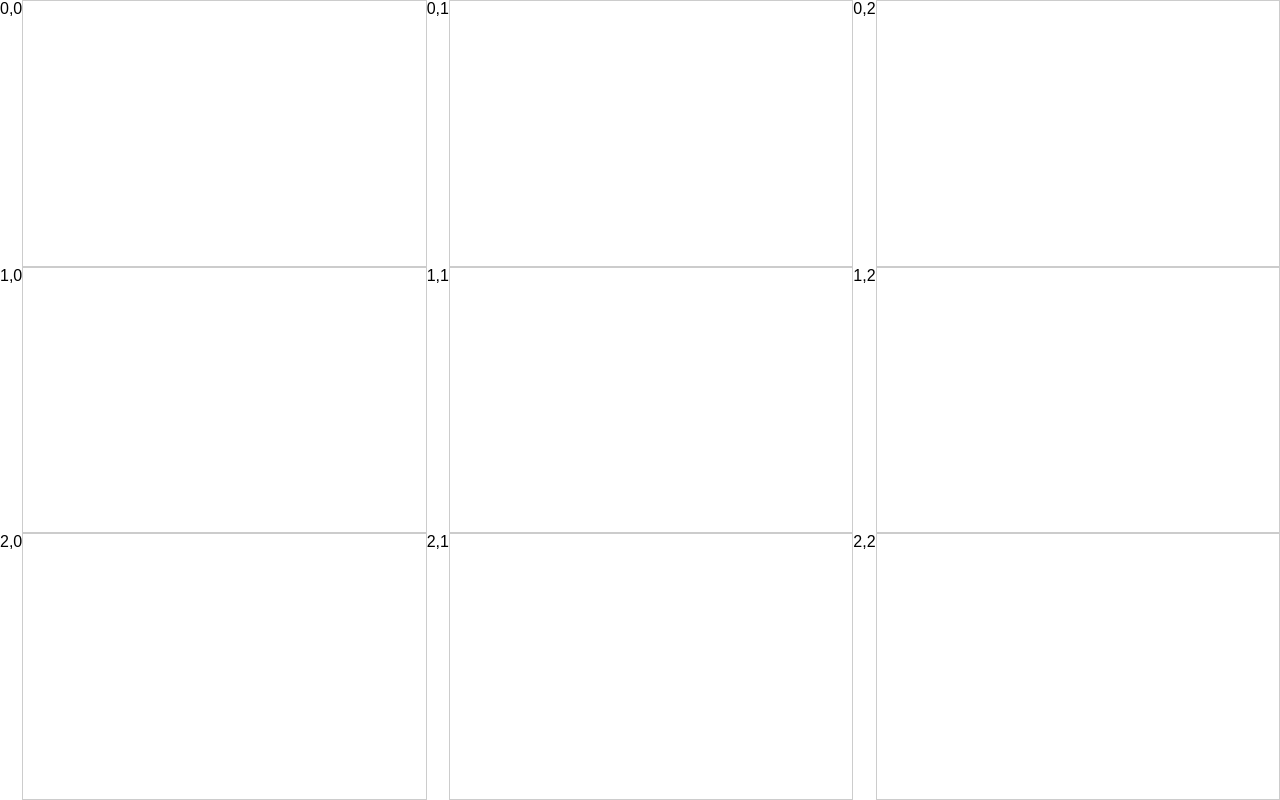
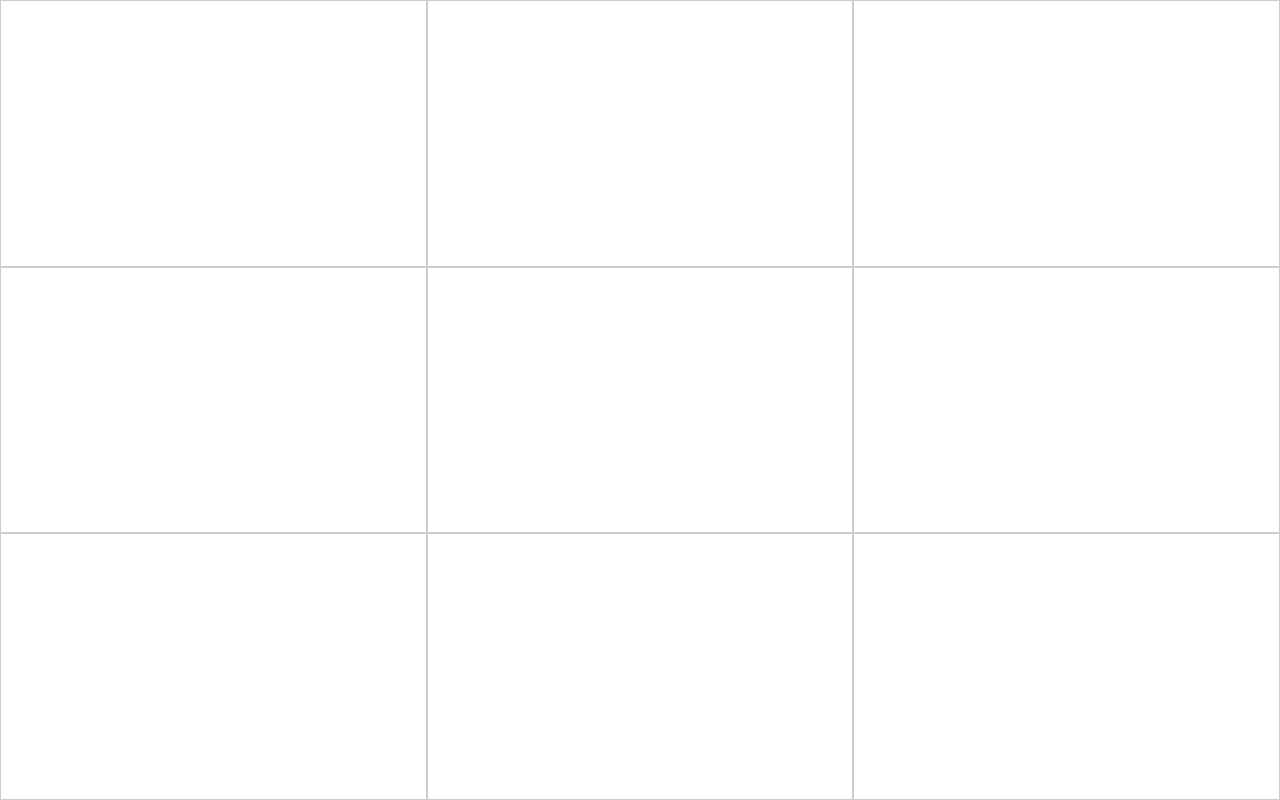
Before and after one commit to mattcroberts/tic-tac-toe, a React (Create React App) app in the folder packages/tic-tac-toe-client/: page / in a window 1280 px wide. Built offline with nearby package versions, Linux system fonts and the light colour scheme; the HTML template or start-up script is replaced by a standard one.

Commit message:
remove coords

```diff
--- a/packages/tic-tac-toe-client/src/Grid/index.tsx
+++ b/packages/tic-tac-toe-client/src/Grid/index.tsx
@@ -132,10 +132,6 @@ class Grid extends React.Component<IGridProps, IGridState> {
       <div className="Grid-row" key={`${rowN}`}>
         {row.map((item, colN) => (
           <React.Fragment>
-            <span>
-              {rowN},
-              {colN}
-            </span>
             <GridItem
               colN={rowN}
               rowN={colN}
```
